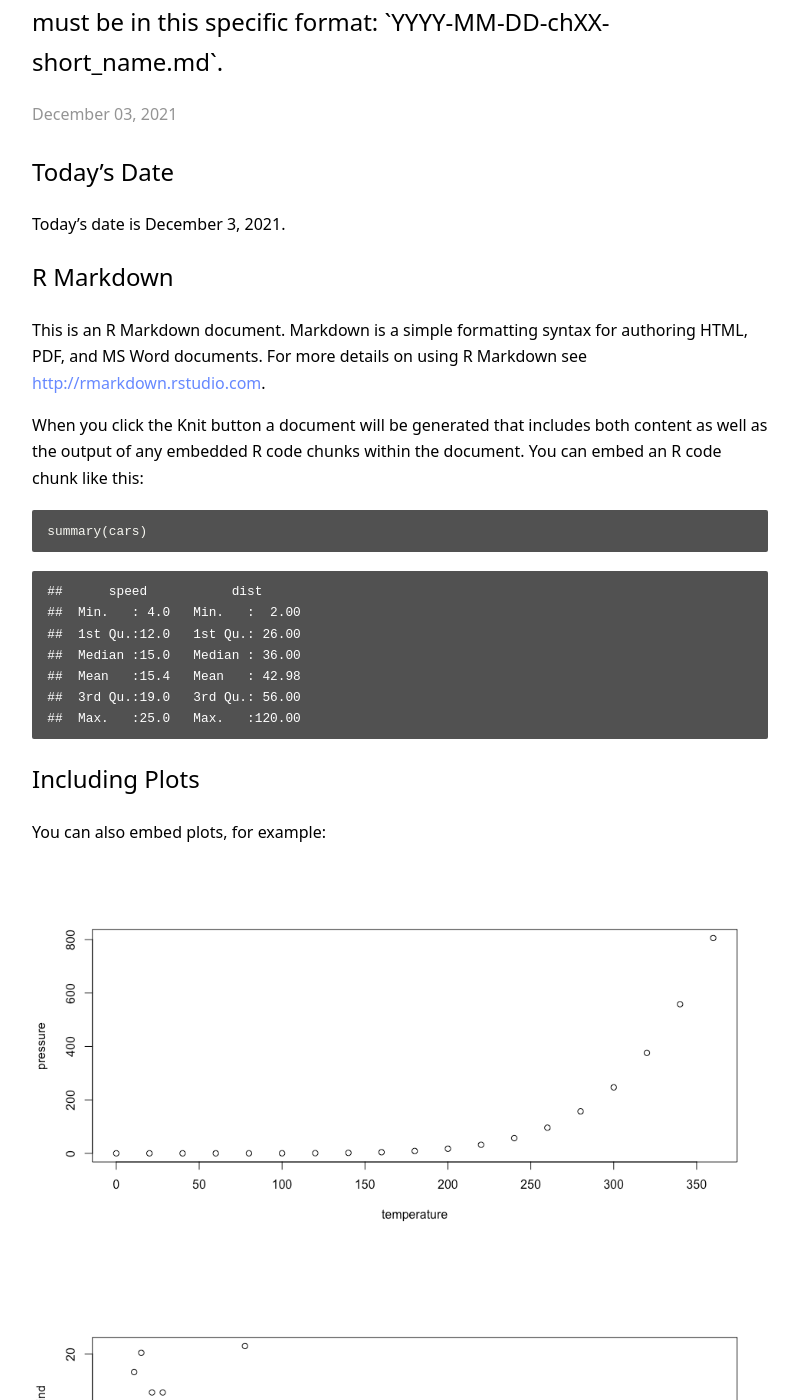
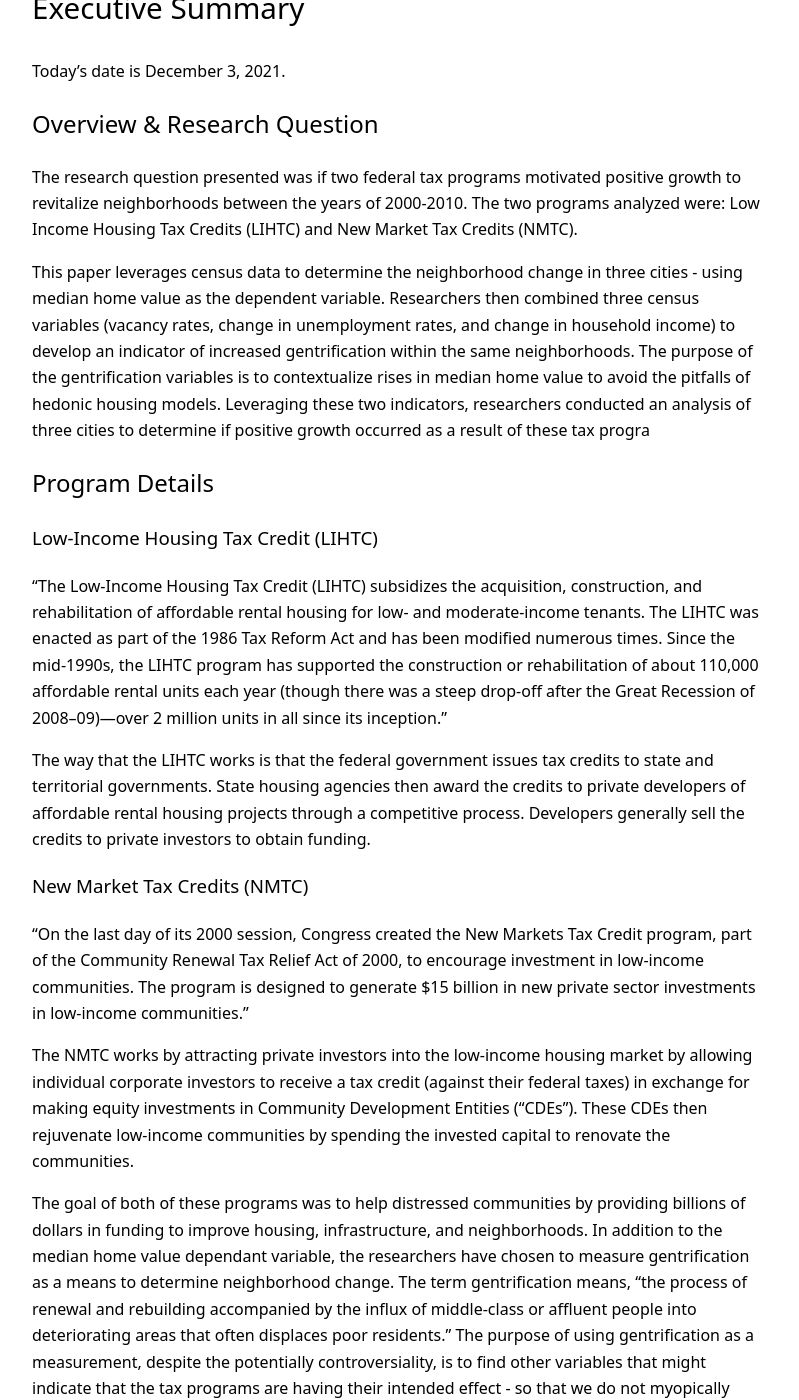
Before and after one commit to jmacost5/cpp-528-fall-2021-group-05, a Jekyll site: the page built from _posts/2021-12-03-ch01-Executive_Summary.md, in a window 1280 px wide and 1400 px high, scrolled down 237 px. Shown: the whole window, without its empty margins (240-1039 px from the left). Built offline with Jekyll 4.4.1, drawn with Linux system fonts in a browser that asks for light colours; nearby versions of some CDN libraries; our own code applies the rules of GitHub Pages for plain Markdown files; some of the changed text lies outside the part shown.

Commit message:
Update 2021-12-03-ch01-Executive_Summary.md

````diff
--- a/_posts/2021-12-03-ch01-Executive_Summary.md
+++ b/_posts/2021-12-03-ch01-Executive_Summary.md
@@ -1,22 +1,55 @@
 ---
-title: This is an example page
-subtitle: "The title above can be anything you want.
+title: Executive Summary
+subtitle: An Overview of the Project
 However, the file name must be in this specific format: `YYYY-MM-DD-chXX-short_name.md`."
 ---
 
-## Today’s Date
+# Executive Summary
 
 Today’s date is December 3, 2021.
 
-## R Markdown
+## Overview & Research Question
 
-This is an R Markdown document. Markdown is a simple formatting syntax
-for authoring HTML, PDF, and MS Word documents. For more details on
-using R Markdown see <http://rmarkdown.rstudio.com>.
+The research question presented was if two federal tax programs motivated positive growth to revitalize neighborhoods between the years of 2000-2010.  The two programs analyzed were: Low Income Housing Tax Credits (LIHTC) and New Market Tax Credits (NMTC).
 
-When you click the **Knit** button a document will be generated that
-includes both content as well as the output of any embedded R code
-chunks within the document. You can embed an R code chunk like this:
+This paper leverages census data to determine the neighborhood change in three cities - using median home value as the dependent variable.  Researchers then combined three census variables (vacancy rates, change in unemployment rates, and change in household income) to develop an indicator of increased gentrification within the same neighborhoods.  The purpose of the gentrification variables is to contextualize rises in median home value to avoid the pitfalls of hedonic housing models.  Leveraging these two indicators, researchers conducted an analysis of three cities to determine if positive growth occurred as a result of these tax progra
+
+## Program Details
+
+### Low-Income Housing Tax Credit (LIHTC)
+
+“The Low-Income Housing Tax Credit (LIHTC) subsidizes the acquisition, construction, and rehabilitation of affordable rental housing for low- and moderate-income tenants. The LIHTC was enacted as part of the 1986 Tax Reform Act and has been modified numerous times. Since the mid-1990s, the LIHTC program has supported the construction or rehabilitation of about 110,000 affordable rental units each year (though there was a steep drop-off after the Great Recession of 2008–09)—over 2 million units in all since its inception.”
+
+The way that the LIHTC works is that the federal government issues tax credits to state and territorial governments. State housing agencies then award the credits to private developers of affordable rental housing projects through a competitive process. Developers generally sell the credits to private investors to obtain funding.
+
+### New Market Tax Credits (NMTC)
+
+“On the last day of its 2000 session, Congress created the New Markets Tax Credit program, part of the Community Renewal Tax Relief Act of 2000, to encourage investment in low-income communities. The program is designed to generate $15 billion in new private sector investments in low-income communities.”
+
+The NMTC works by attracting private investors into the low-income housing market by allowing individual corporate investors to receive a tax credit (against their federal taxes) in exchange for making equity investments in Community Development Entities (“CDEs”).  These CDEs then rejuvenate low-income communities by spending the invested capital to renovate the communities.
+
+The goal of both of these programs was to help distressed communities by providing billions of dollars in funding to improve housing, infrastructure, and neighborhoods.  In addition to the median home value dependant variable, the researchers have chosen to measure gentrification as a means to determine neighborhood change.  The term gentrification means, “the process of renewal and rebuilding accompanied by the influx of middle-class or affluent people into deteriorating areas that often displaces poor residents.”  The purpose of using gentrification as a measurement, despite the potentially controversiality, is to find other variables that might indicate that the tax programs are having their intended effect - so that we do not myopically focus on median home value to the exclusion of other variables.
+
+## Data
+
+### Raw Census Data
+
+The American Community Survey (ACS) and the Current Population Survey (CPS) are ongoing sample surveys of the population that collect detailed demographic and socioeconomic characteristics. Sample surveys collect information from just a small subset of the population, either randomly or from targeted groups, which is used to estimate what the total population is. The size of the sample is carefully determined, so that the sample data can be used to estimate the total population for a given geographic area with a reasonable level of precision. The ACS is a large survey that is published annually for large and small geographic areas, while the CPS is a smaller survey that is published monthly and is summarized for the nation as a whole or for the states.
+
+### LTDB Codebook
+
+The Longitudinal Tract Database (LTDB) allows one to normalize census tract data from previous years (1970-2000) to 2010 census tract boundaries. The LTDB includes both a selection of short-(Full Count) and long-form (Sample Count) items from 1970-2000, as well as a utility which allows you to input any census-tract based item and normalize the boundaries to 2010 boundaries.  For each Census year (1970-2010), normalized Full Count and Sample Count data from S4 at Brown University were joined to the 2010 tract boundary file.  New File Geodatabase Feature Classes were created for each join, resulting in a series of normalized datasets.
+
+## Methods
+
+Using the LTDB Codebook as a way to normalize the data, researchers processed the median home value.  Median divides the value distribution into two equal parts: one-half of the cases falling below the median value of the property (house and lot) and one-half above the median. Median value calculations are rounded to the nearest hundred dollars. Home for the purposes of this analysis was owner-occupied if the owner or co-owner lives in the unit, even if it is mortgaged or not fully paid for. The owner or co-owner must live in the unit and usually is Person 1 on the questionnaire. The unit is “Owned by you or someone in this household with a mortgage or loan” if it is being purchased with a mortgage or some other debt arrangement such as a deed of trust, trust deed, contract to purchase, land contract, or purchase agreement. Value was calculated as the fair market value of the property as sold on a neutral basis during the time the census data was collected.
+
+Due to the nature and scope of census data, variables presented included data that had misleading outliers.  This required researchers to process the data to remove those outliers.  To do that, researchers had to isolate the pain-points in the data that were misleading (and skewing variables like median value).
+
+## Results
+
+The first surprising finding of this study was that the median home value in many communities was lower in the tracts that had received both the LIHTC and the NMTC.
+
 
 ``` r
 summary(cars)
````
